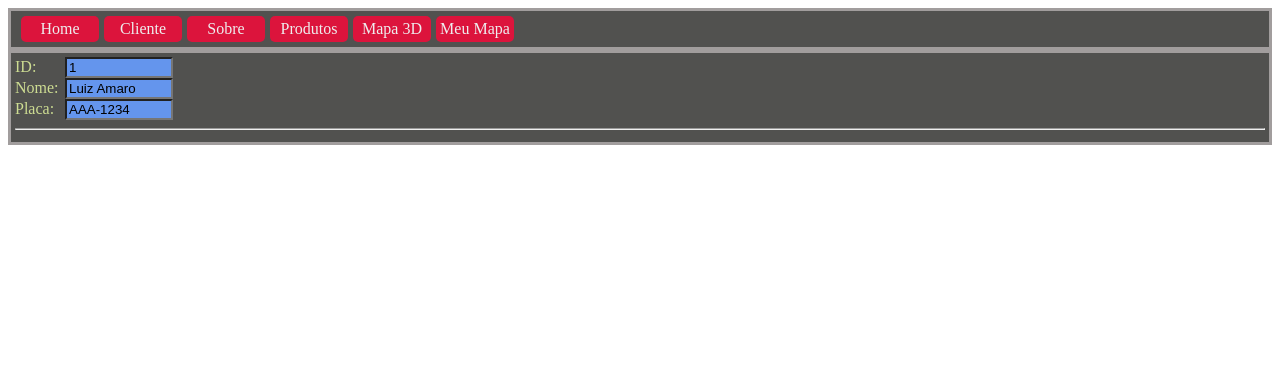
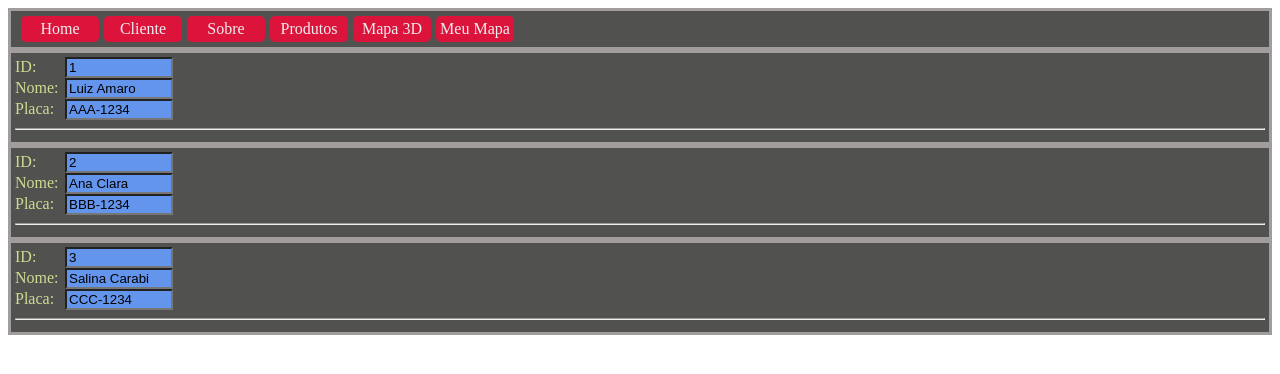
Before and after one commit to luizbarueri/next-fundamentos, a Next.js app: page /Cliente/cliente in a window 1280 px wide. Shown: the top 374 px of the page. Built offline with nearby package versions, Linux system fonts and the light colour scheme.

Commit message:
props com array no component. teste 10

```diff
--- a/src/pages/Cliente/cliente.js
+++ b/src/pages/Cliente/cliente.js
@@ -2,15 +2,13 @@ import Navegador from '../components/Navegador';
 import CadCliente from './components/CadCliente';
 
 export default function Cliente() {
-   //const id = prompt("Digite um ID 0 a 2:");
-   //var id1 = prompt("Digite um ID 1:");
-   //var id2 = prompt("Digite um ID 2:");
+   const usuariosID = [0,1,2];
     return (
         <div>
             <Navegador />
-            <CadCliente id = '0'/>
-            {/* <CadCliente />
-            <CadCliente /> */}
+            <CadCliente id = {usuariosID[0]}/>
+            <CadCliente id = {usuariosID[1]}/>
+            <CadCliente id = {usuariosID[2]}/>
         </div>
     )
 }
--- a/src/pages/Cliente/components/CadCliente.jsx
+++ b/src/pages/Cliente/components/CadCliente.jsx
@@ -7,7 +7,7 @@ import db from '../../api/db.json';
 export default function CadCliente(props) {
     const dados = JSON.parse(JSON.stringify(db))
 
-    const i = 0; //parseInt(props.id);
+    const i = parseInt(props.id);
 
     const _id = dados[i].id
     const nome = dados[i].nome
```
